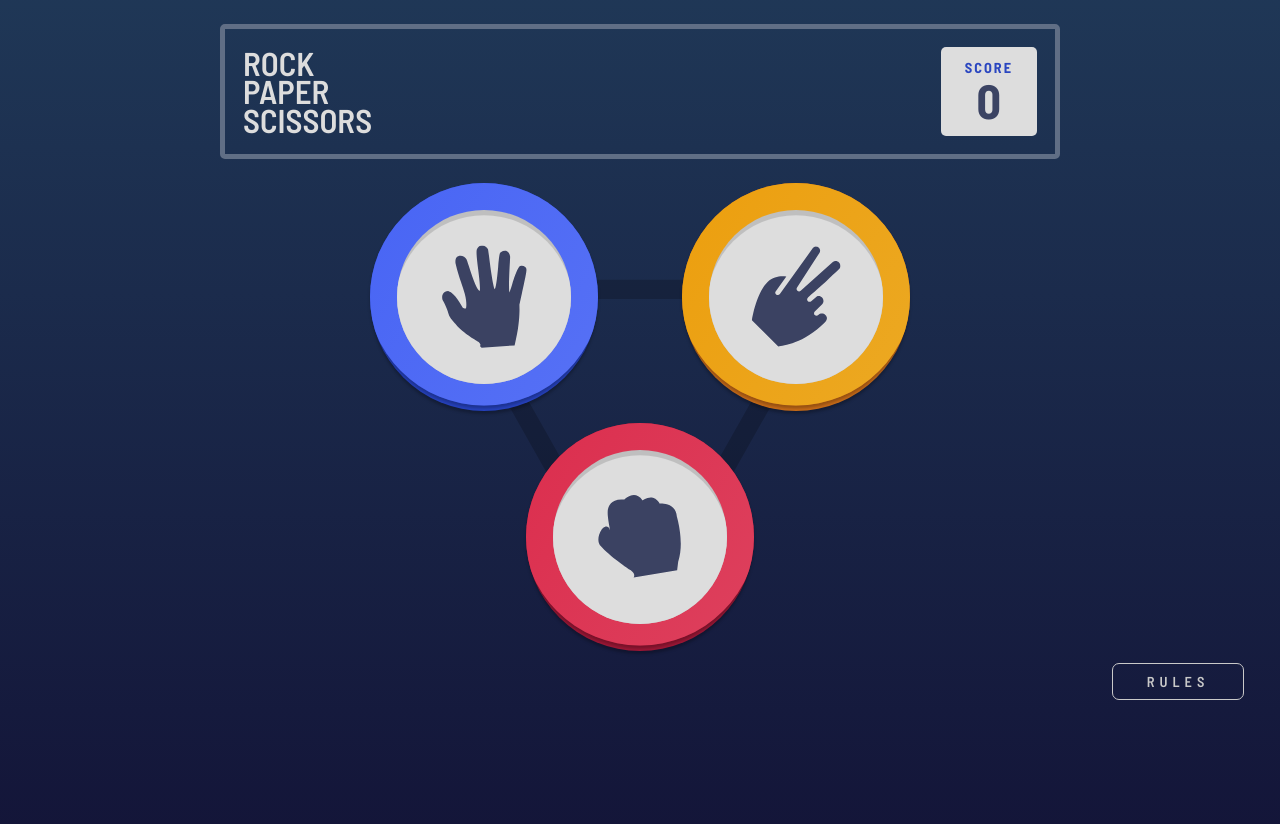
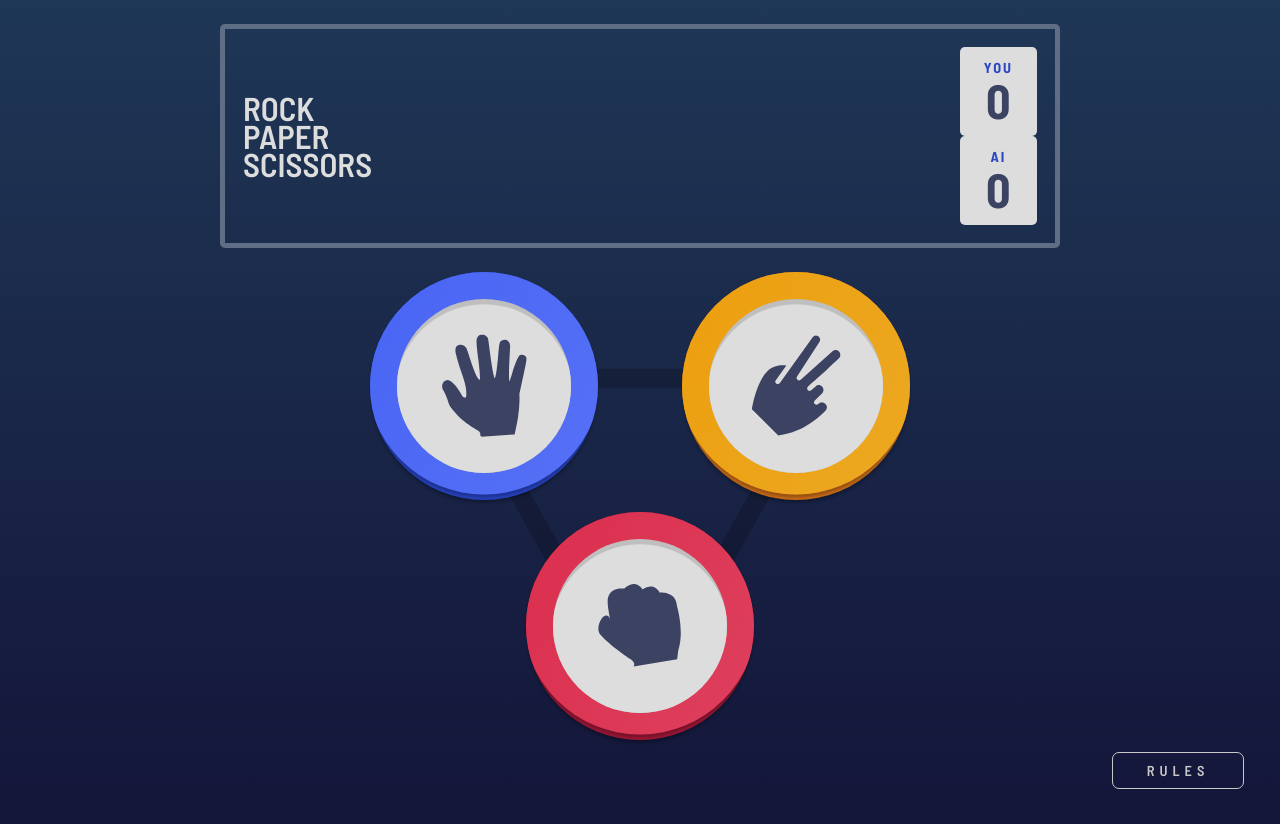
Before and after one commit to Juval13/Stone_Paper_Scissor, a plain HTML site: page frontend/index.html in a window 1280 px wide. Drawn offline with Linux system fonts and the light colour scheme; files whose address does not match are found by name.

Commit message:
Update index.html

```diff
--- a/frontend/index.html
+++ b/frontend/index.html
@@ -16,9 +16,15 @@
   <body>
     <header class="header">
       <h1 class="heading-main">Rock<br />Paper<br />Scissors</h1>
-      <div class="header__score-box">
-        <h4 class="heading-custom">Score</h4>
-        <span class="header__value">12</span>
+      <div class="header__score-boxes">
+        <div class="header__score-box">
+          <h4 class="heading-custom">You</h4>
+          <span class="header__value" id="human-score">0</span>
+        </div>
+        <div class="header__score-box">
+          <h4 class="heading-custom">AI</h4>
+          <span class="header__value" id="ai-score">0</span>
+        </div>
       </div>
     </header>
     <main>
```
